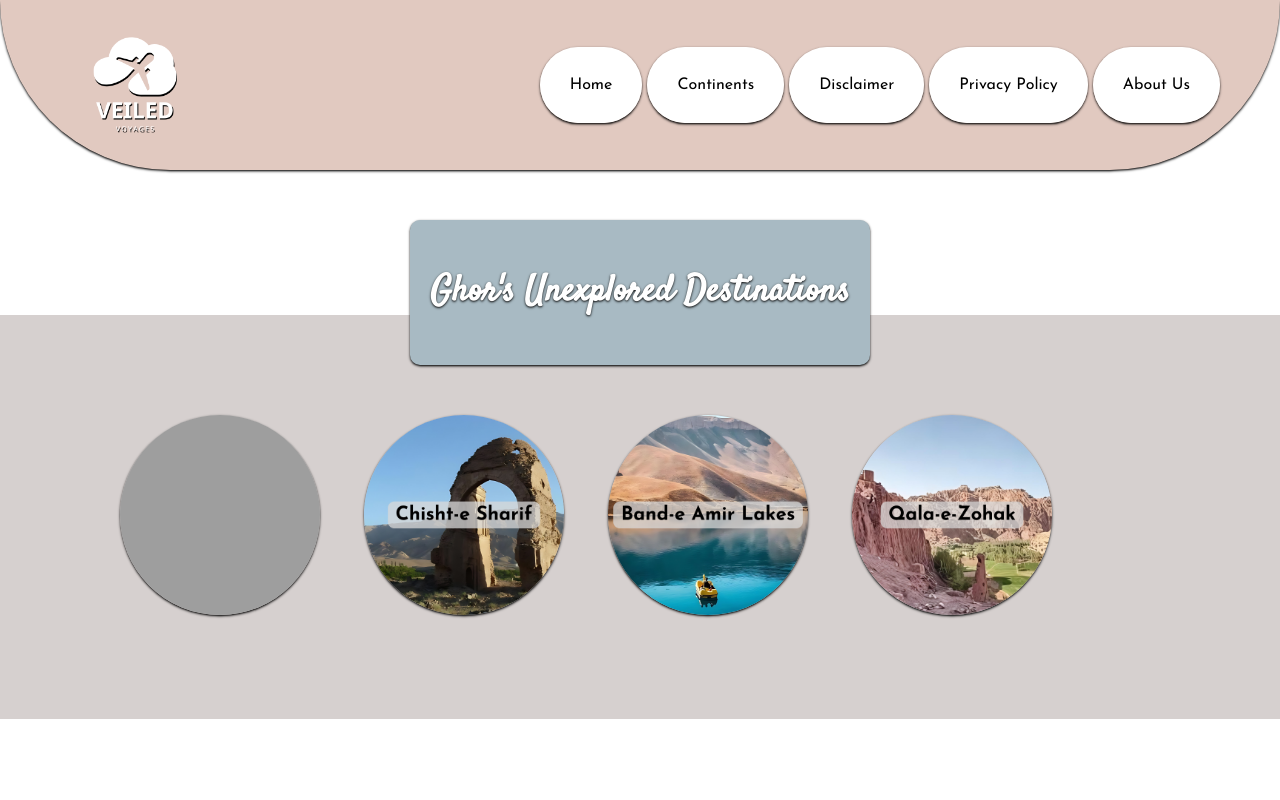
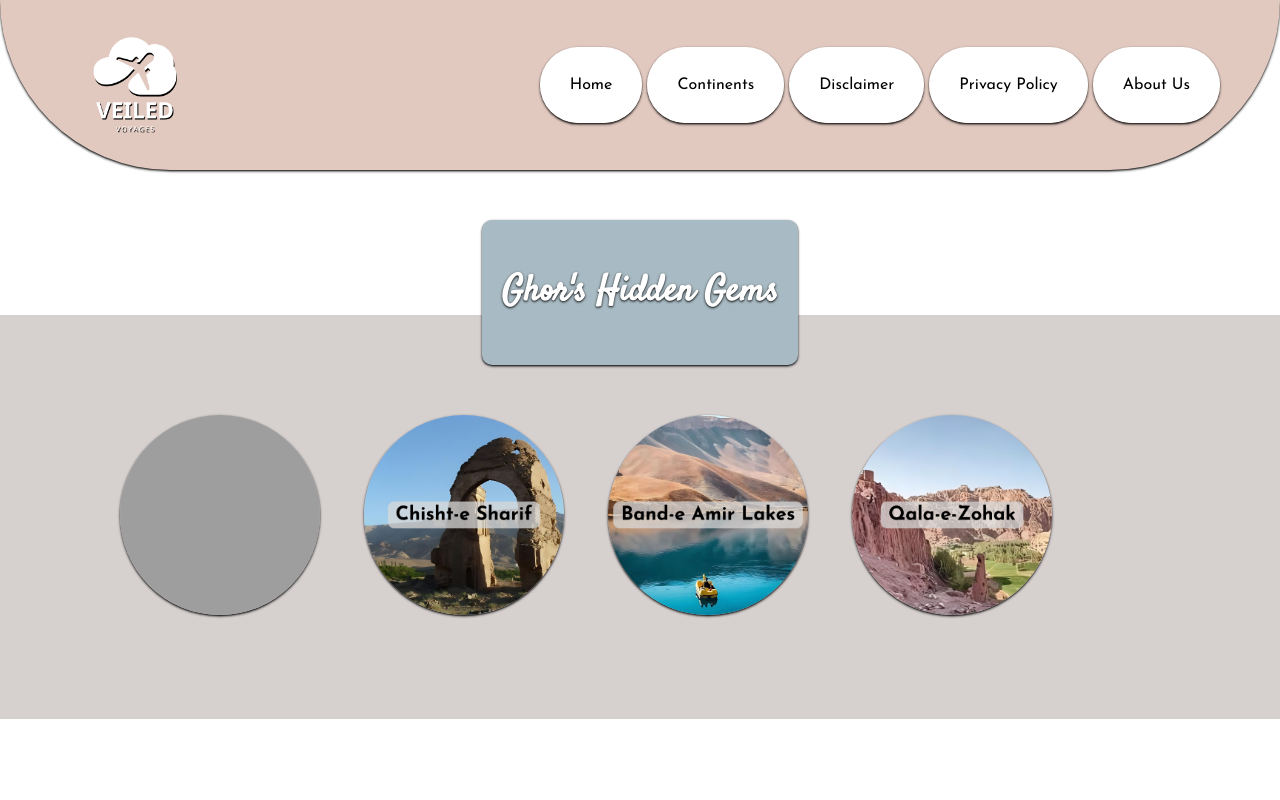
Before and after one commit to ashneeeet/GHOR, a plain HTML site: page index.html in a window 1280 px wide. Shown: the top 800 px of the page. Drawn offline with nearby package versions, Linux system fonts and the light colour scheme; grey boxes are pictures that could not be loaded; a script that the page names is missing.

Commit message:
Update index.html

```diff
--- a/index.html
+++ b/index.html
@@ -43,7 +43,7 @@
     <!-- Unexplored Destination Block Starts -->
     <div class="unexp">
 
-        <p> <b>Ghor's Unexplored Destinations</b></p>
+        <p> <b>Ghor's Hidden Gems</b></p>
 
      </div>
 
```
